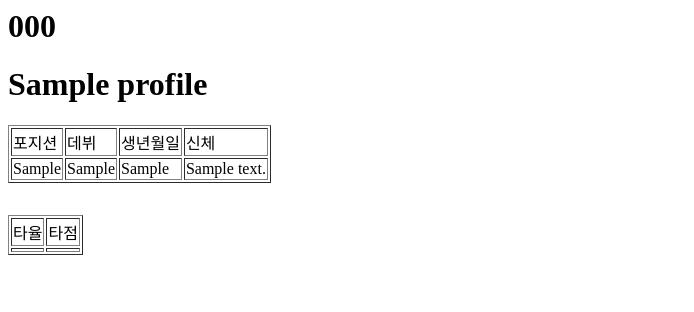
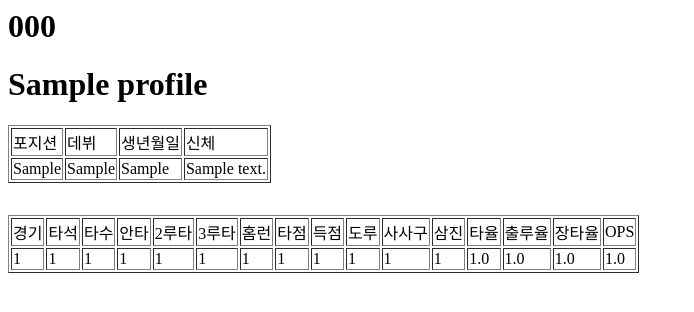
Before and after one commit to HwangJunPhill/Baseball-Crawler, a Django app: page /displayer/1/ in a window 1280 px wide. Shown: the top 312 px of the page, without its empty margins (0-694 px from the left). Run offline with Django 3.2, Linux system fonts and the light colour scheme; tables that the repository leaves empty hold one stand-in row (values such as "Sample post").

Commit message:
Edit Code : Can display players' season record

```diff
--- a/WEB/gemstone/displayer/templates/displayer/data.html
+++ b/WEB/gemstone/displayer/templates/displayer/data.html
@@ -20,11 +20,39 @@
 
 <table align="left" border="1">
     <tr>
+        <td>경기</td>
+        <td>타석</td>
+        <td>타수</td>
+        <td>안타</td>
+        <td>2루타</td>
+        <td>3루타</td>
+        <td>홈런</td>
+        <td>타점</td>
+        <td>득점</td>
+        <td>도루</td>
+        <td>사사구</td>
+        <td>삼진</td>
         <td>타율</td>
-        <td>타점</td>
+        <td>출루율</td>
+        <td>장타율</td>
+        <td>OPS</td>
     </tr>
     <tr>
+        <td>{{ season.g }}</td>
+        <td>{{ season.pa }}</td>
+        <td>{{ season.ab }}</td>
+        <td>{{ season.h }}</td>
+        <td>{{ season.number_2b }}</td>
+        <td>{{ season.number_3b }}</td>
+        <td>{{ season.hr }}</td>
+        <td>{{ season.rbi }}</td>
+        <td>{{ season.r }}</td>
+        <td>{{ season.sb }}</td>
+        <td>{{ season.bb }}</td>
+        <td>{{ season.so }}</td>
         <td>{{ season.avg }}</td>
-        <td>{{ season.rbi }}</td>
+        <td>{{ season.oba }}</td>
+        <td>{{ season.sa }}</td>
+        <td>{{ season.ops }}</td>
     </tr>
 </table>
--- a/WEB/gemstone/displayer/views.py
+++ b/WEB/gemstone/displayer/views.py
@@ -18,7 +18,14 @@
 
 def data(request, profile_id):
     profile = get_object_or_404(Profile, pk=profile_id)
-    season = SeasonRecord.objects.all().order_by('-no')[:5]
-    context = {'profile': profile, 'season':season}
+    seasons = get_object_or_404(SeasonRecord, pk=profile_id)
+    context = {'profile': profile, 'season':seasons}
 
     return render(request, 'displayer/data.html', context)
+
+# def data(request, profile_id):
+#     profile = get_object_or_404(Profile, pk=profile_id)
+#     seasons = SeasonRecord.objects.all().order_by('-no')[:5]
+#     context = {'profile': profile, 'season':seasons}
+#
+#     return render(request, 'displayer/data.html', context)
```
